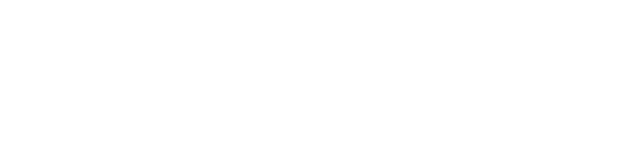
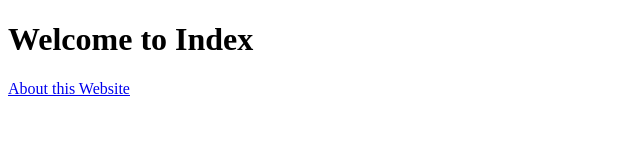
Before and after one commit to deadd0v3/TheOdinProject, a plain HTML site: page index.html in a window 1280 px wide. Shown: the whole page, without its empty margins (0-640 px from the left). Drawn offline with Linux system fonts and the light colour scheme.

Commit message:
Updated index.html

```diff
--- a/index.html
+++ b/index.html
@@ -6,6 +6,8 @@
     <title>Index</title>
 </head>
 <body>
+    <h1>Welcome to Index</h1>
+    <a href="about.html" target="_blank" ref="noopener noreferrer">About this Website</a>
 
 </body>
 </html>
```
